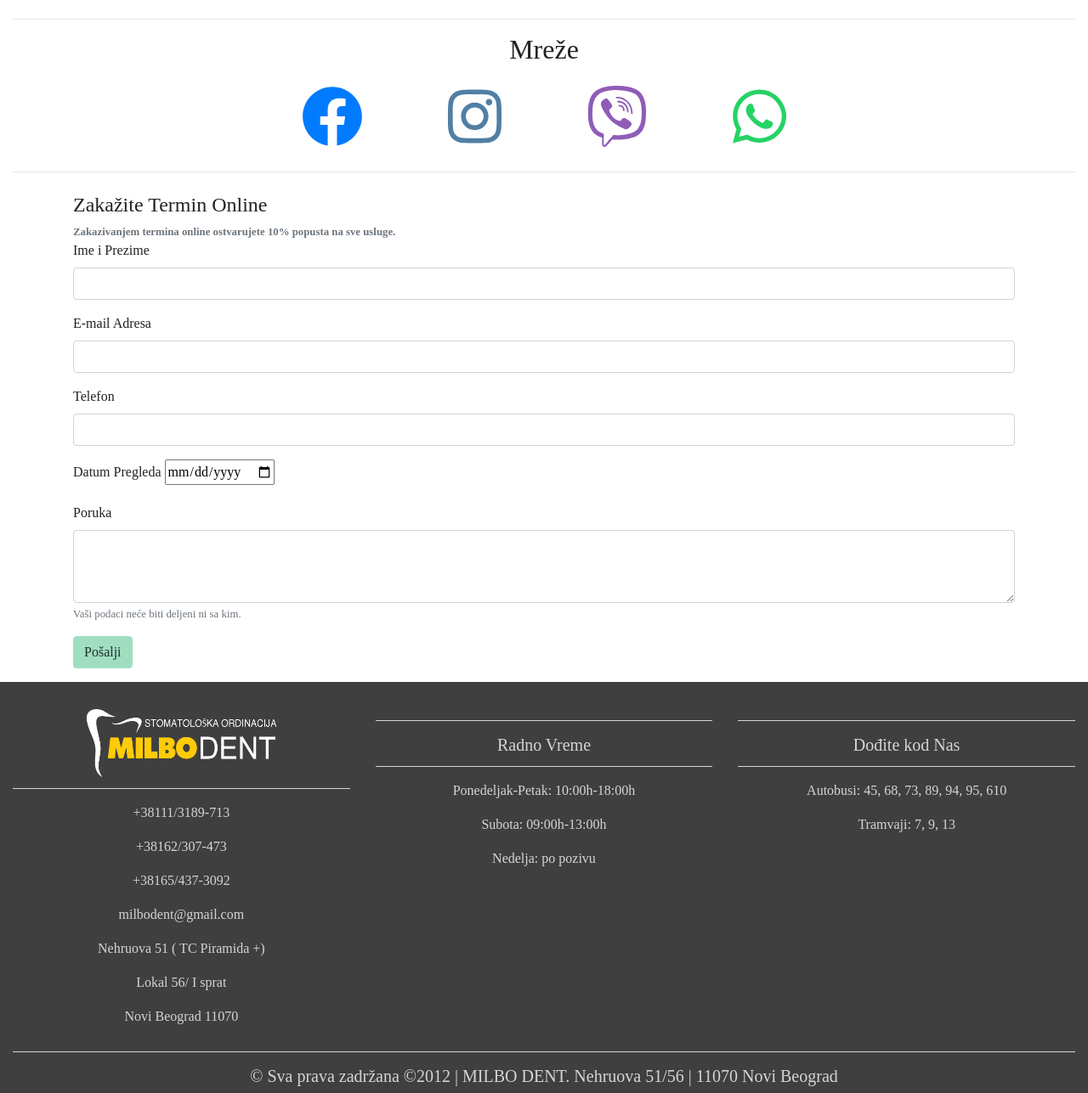
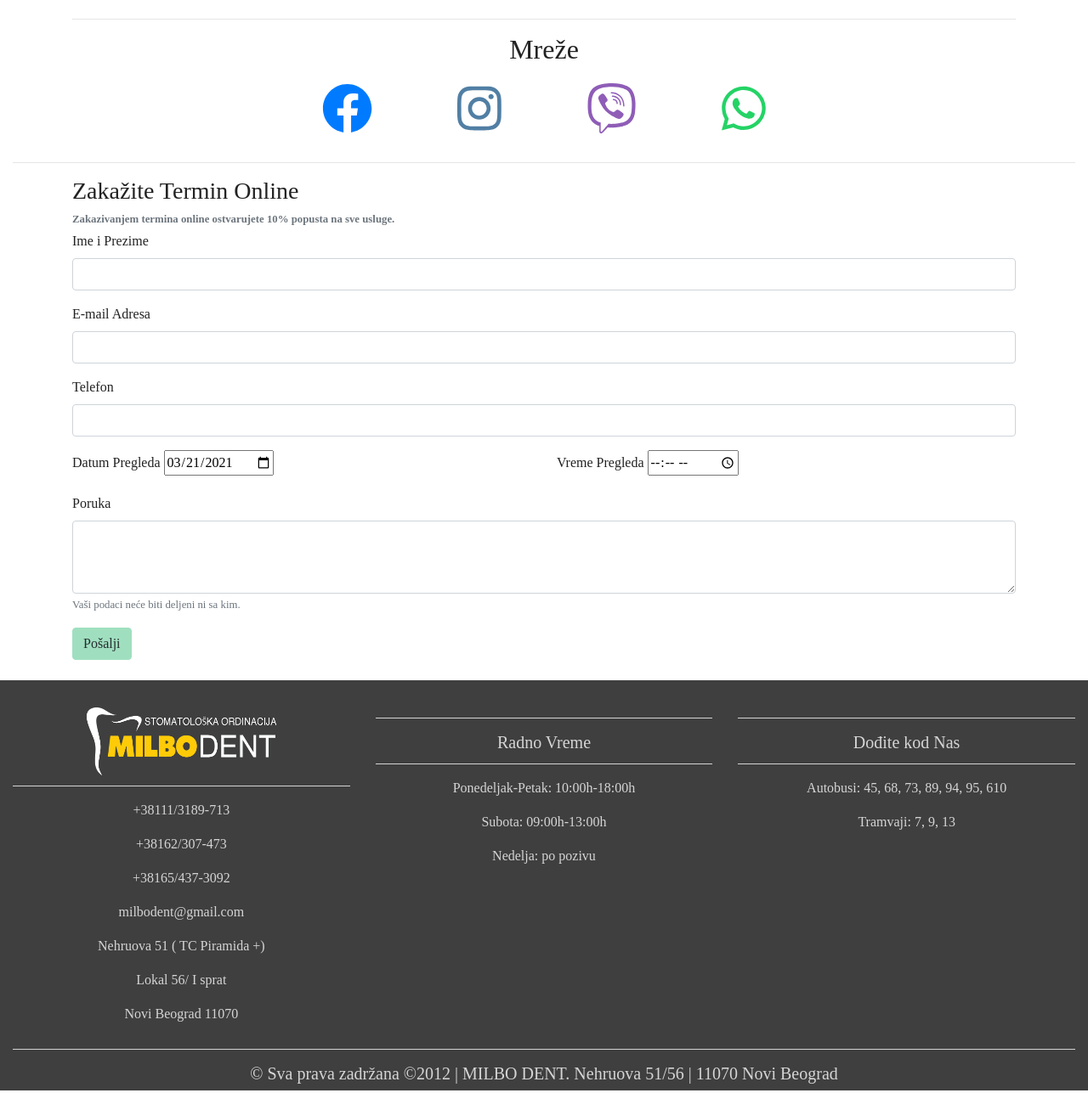
Before and after one commit to aleksandar-galic/milbo_dent, a PHP site: page / in a window 1280 px wide. Shown: the part 2094-3381 px from the top of the page at 85% size. Run offline with PHP 8.4, Linux system fonts and the light colour scheme; some web fonts are replaced.

Commit message:
fix up contact

```diff
--- a/views/partials/footer.php
+++ b/views/partials/footer.php
@@ -1,5 +1,5 @@
 	<!-- Location -->
-	<div class="container-fluid" id="location">
+	<div class="container" id="location">
 		<h2 class="text-center">Dođite kod Nas</h2>
 		<div class="row pt-2">
 			<div class="col-12 col-sm-6 col-lg-4">
@@ -39,34 +39,40 @@
 			</div>
 			<div class="col-12 social padding">
 				<a href="https://www.facebook.com/MilboDent"><i class="fab fa-facebook"></i></a>
-				<a href="#"><i class="fab fa-instagram"></i></a>
-				<a href="#"><i class="fab fa-viber"></i></a>
-				<a href="#"><i class="fab fa-whatsapp"></i></a>
+				<a href="https://www.instagram.com/milbo_dent/"><i class="fab fa-instagram"></i></a>
+				<a href="tel:+38162307473"><i class="fab fa-viber"></i></a>
+				<a href="tel:+38162307473"><i class="fab fa-whatsapp"></i></a>
 			</div>
 		</div>
-		<hr class="my-2">
+		<hr class="my-3">
 	</div>
 
 	<!-- Contact Form -->
-	<div class="container w-100 p-3" id="contact">
+	<div class="container w-100 pb-4" id="contact">
 		<form>
-			<h4>Zakažite Termin Online</h4>
-			<small id="emailHelp" class="form-text text-muted"><b>Zakazivanjem termina online ostvarujete 10% popusta na sve usluge.</b></small>
+			<h3>Zakažite Termin Online</h3>
+			<small id="emailHelp" class="form-text text-muted pb-1"><b>Zakazivanjem termina online ostvarujete 10% popusta na sve usluge.</b></small>
 			<div class="form-group">
 				<label for="inputName">Ime i Prezime</label>
-				<input type="email" class="form-control" id="inputName" aria-describedby="emailHelp">
+				<input type="text" class="form-control" id="inputName" aria-describedby="emailHelp" required>
 			</div>
 			<div class="form-group">
 				<label for="inputEmail">E-mail Adresa</label>
-				<input type="email" class="form-control" id="inputEmail" aria-describedby="emailHelp">
+				<input type="email" class="form-control" id="inputEmail" aria-describedby="emailHelp" required>
 			</div>
 			<div class="form-group">
 				<label for="inputPhone">Telefon</label>
-				<input type="email" class="form-control" id="inputPhone" aria-describedby="emailHelp">
+				<input type="tel" class="form-control" id="inputPhone" aria-describedby="emailHelp" pattern="[0-9]" required>
 			</div>
-			<div class="form-group">
-				<label for="dateInput">Datum Pregleda</label>
-				<input class="datepicker" type="date" id="dateInput">
+			<div class="row" style="width: auto;">
+				<div class="col-sm-6 form-group">
+					<label for="inputDate">Datum Pregleda</label>
+					<input class="datepicker" type="date" id="inputDate" value="<?php echo date('Y-m-d'); ?>" required>
+				</div>
+				<div class="col-sm-6 form-group">
+					<label for="inputTime">Vreme Pregleda</label>
+					<input type="time" id="inputTime" required>
+				</div>
 			</div>
 			<div class="form-group">
 				<label for="inputTextarea">Poruka</label>
@@ -82,7 +88,7 @@
 		<div class="container-fluid padding">
 			<div class="row text-center">
 				<div class="col-md-4">
-					<img src="images/logo.png" style="width: 230px; height: 80px;">
+					<a href="/"><img src="images/logo.png" style="width: 230px; height: 80px;"></a>
 					<hr class="light">
 					<p>+38111/3189-713</p>
 					<p>+38162/307-473</p>
--- a/views/partials/header.php
+++ b/views/partials/header.php
@@ -92,7 +92,7 @@
 	</nav>
 
 	<!-- Call to Action -->
-	<div class="callToAction container-fluid pt-3">
+	<div class="callToAction container pt-3">
 		<div class="row text-center">
 			<div class="col-6 col-sm-6 col-md-3">
 				<a href="#location">
--- a/views/partials/style.css
+++ b/views/partials/style.css
@@ -59,16 +59,12 @@ html, body {
 
 /*Connect*/
 .social a {
-	font-size: 4.5em;
+	font-size: 3.7em;
 	padding: 3rem;
 }
 
 .fa-instagram {
 	color: #517fa4;
-}
-
-.fa-youtube {
-	color: #bb0000;
 }
 
 .fa-whatsapp {
@@ -80,10 +76,10 @@ html, body {
 }
 
 .fa-facebook:hover,
-.fa-twitter:hover,
 .fa-instagram:hover,
-.fa-youtube:hover {
-	color: #d5d5d5;
+.fa-whatsapp:hover,
+.fa-viber:hover {
+	color: #d5d5d5 !important;
 }
 
 /*Footer*/
@@ -115,7 +111,7 @@ hr.light {
 /*Large (lx)*/
 @media (max-width: 992px) {
 	.social a {
-		font-size: 4em;
+		font-size: 3.2em;
 		padding: 2rem;
 	}
 }
@@ -127,7 +123,7 @@ hr.light {
 		padding: 8px 14px;
 	}
 	.social a {
-		font-size: 2.5em;
+		font-size: 2.7em;
 		padding: 1.2rem;
 	}
 }
@@ -144,7 +140,7 @@ hr.light {
 		font-size: 200%;
 	}
 	.social a {
-		font-size: 2em;
+		font-size: 2.2em;
 		padding: .7rem;
 	}
 }
```
